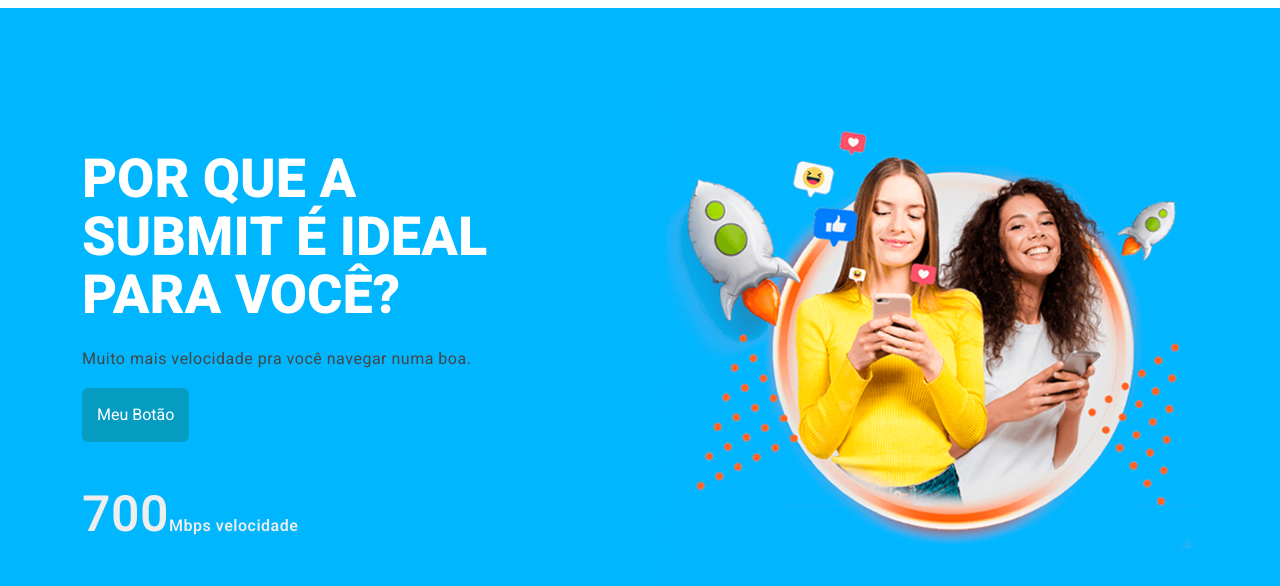
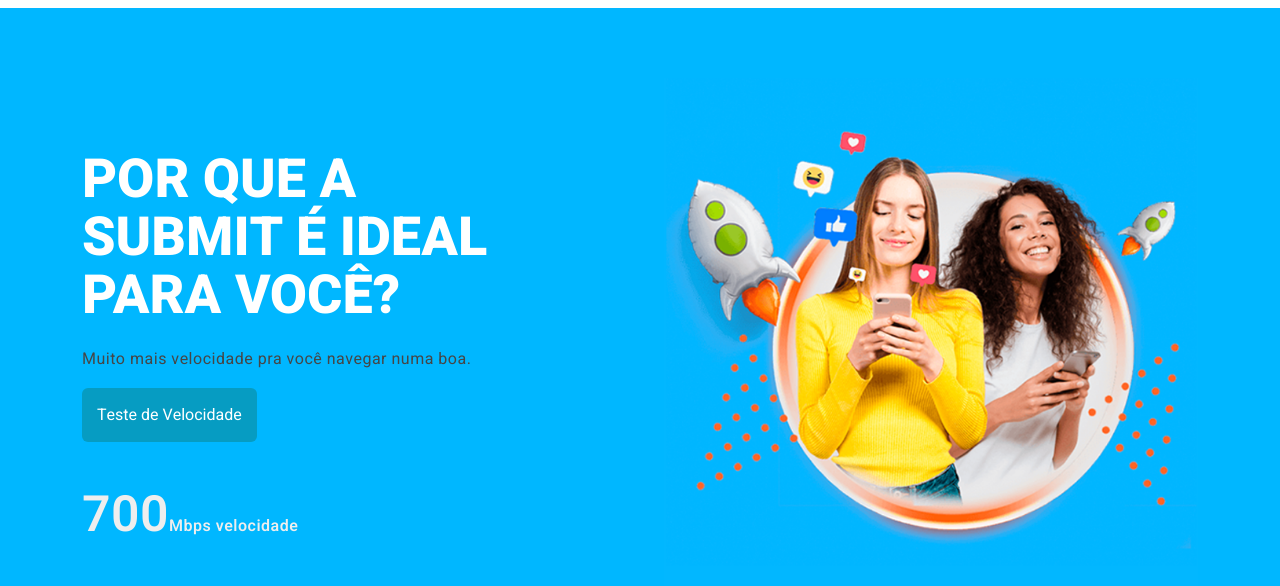
Before and after one commit to spalheapp/submit, a plain HTML site: page index.html in a window 1280 px wide. Shown: the part 92-678 px from the top of the page. Drawn offline with Linux system fonts and the light colour scheme.

Commit message:
Update index.html

```diff
--- a/index.html
+++ b/index.html
@@ -89,7 +89,7 @@
 								<h1>POR QUE A SUBMIT É IDEAL PARA VOCÊ?</h1>
 							<p>Muito mais velocidade pra você navegar numa boa.</p>
 							<ul>
-                                                        <a href="https://wipsites.com.br"><button style="background: #069cc2; border-radius: 6px; padding: 15px; cursor: pointer; color: #fff; border: none; font-size: 16px;">Meu Botão</button></a>
+                                                        <a href="https://fast.com/pt/"><button style="background: #069cc2; border-radius: 6px; padding: 15px; cursor: pointer; color: #fff; border: none; font-size: 16px;">Teste de Velocidade</button></a>
 							</ul>
 							<p class="bold"><span>700</span>Mbps velocidade</p>
 							</div>
```
